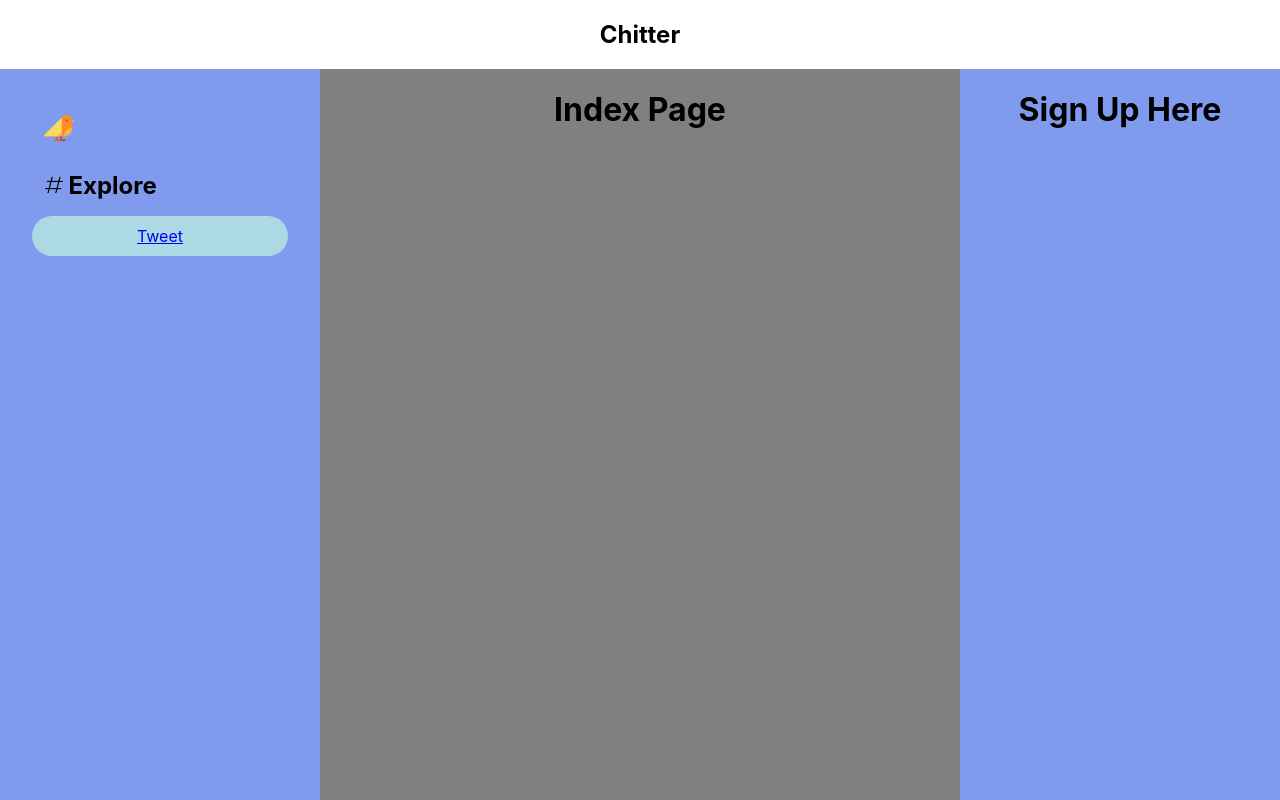
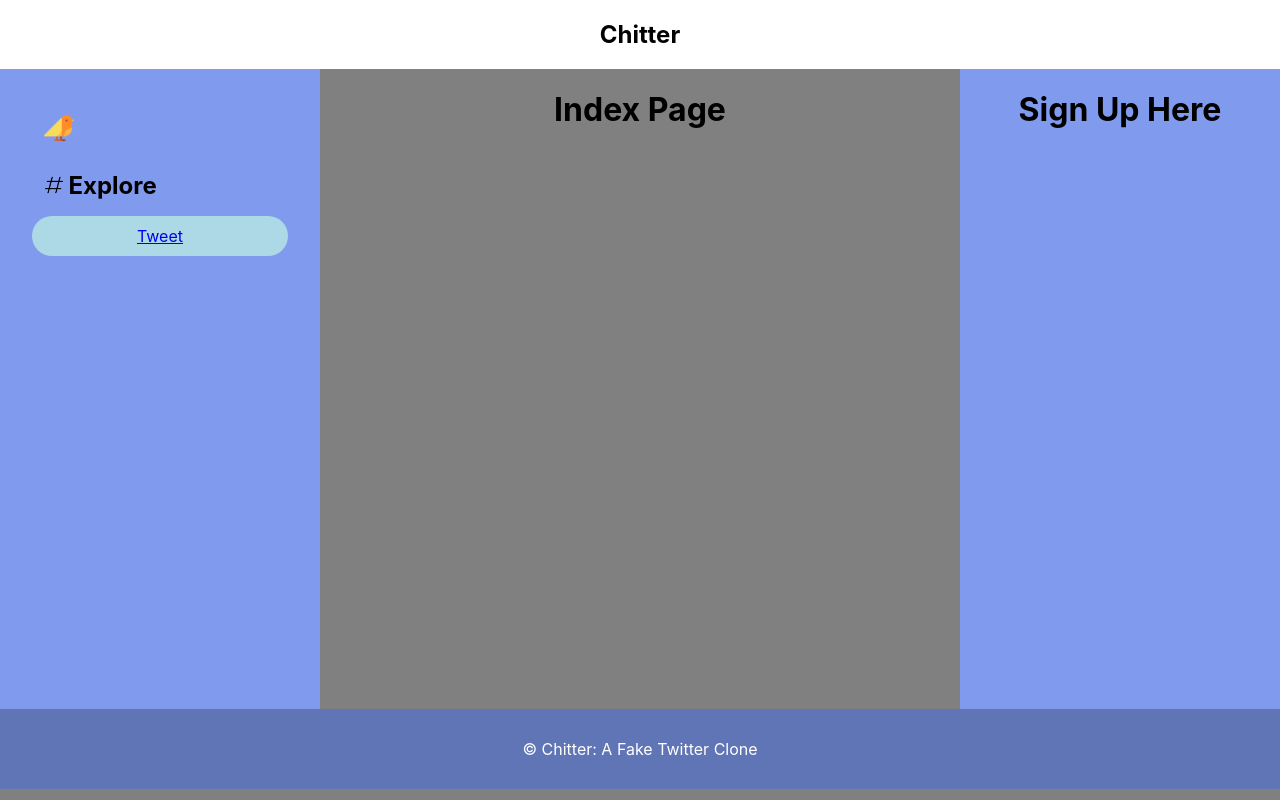
Before and after one commit to philsmithies/chitter-react, a React (Create React App) app: page / in a window 1280 px wide. Shown: the top 800 px of the page. Built offline with nearby package versions, Linux system fonts and the light colour scheme.

Commit message:
footer component

```diff
--- /dev/null
+++ b/src/components/Footer/index.css
@@ -0,0 +1,3 @@
+footer {
+  height: 10em;
+}
--- /dev/null
+++ b/src/components/Footer/index.js
@@ -0,0 +1,7 @@
+export default function Footer() {
+  return(
+    <footer>
+      <p>&copy; Chitter: A Fake Twitter Clone</p>
+    </footer>
+  )
+}
--- a/src/pages/Index/Index.js
+++ b/src/pages/Index/Index.js
@@ -1,5 +1,6 @@
 import ExploreBar from '../../components/ExploreBar/'
 import SignUpBar from '../../components/SignUpBar/'
+import Footer from '../../components/Footer/'
 import './styles.css'
 
 export default function Index() {
@@ -14,6 +15,9 @@ export default function Index() {
       <div className="signupbar">
         <SignUpBar />
       </div>
+      <div className="footer">
+        <Footer />
+      </div>
     </div>
   )
 }
--- a/src/pages/Index/styles.css
+++ b/src/pages/Index/styles.css
@@ -4,6 +4,7 @@
   height: 1000px;
   display: grid;
   grid-template-columns: 1fr 2fr 1fr;
+  grid-template-rows: 80vh 5em;
 }
 
 .main_content{
@@ -22,3 +23,13 @@
   grid-column: 3 / 4;
   grid-row: 1 / 2;
 }
+
+.footer{
+  grid-column: 1 / 4;
+  grid-row: 2 / 3;
+  background-color: rgb(96, 117, 181);
+  display: flex;
+  align-items: center;
+  justify-content: center;
+  color: white;
+}
```
